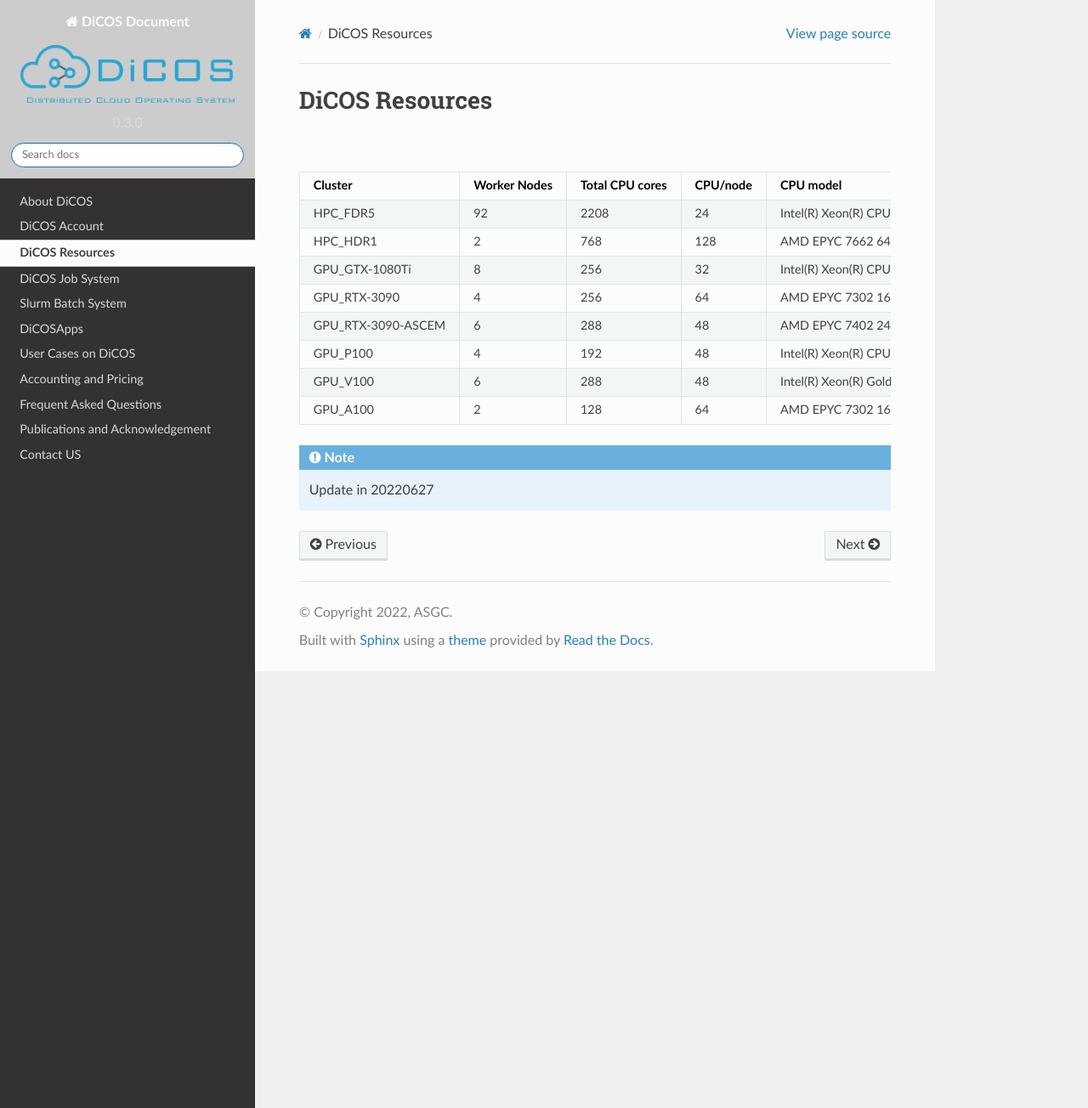
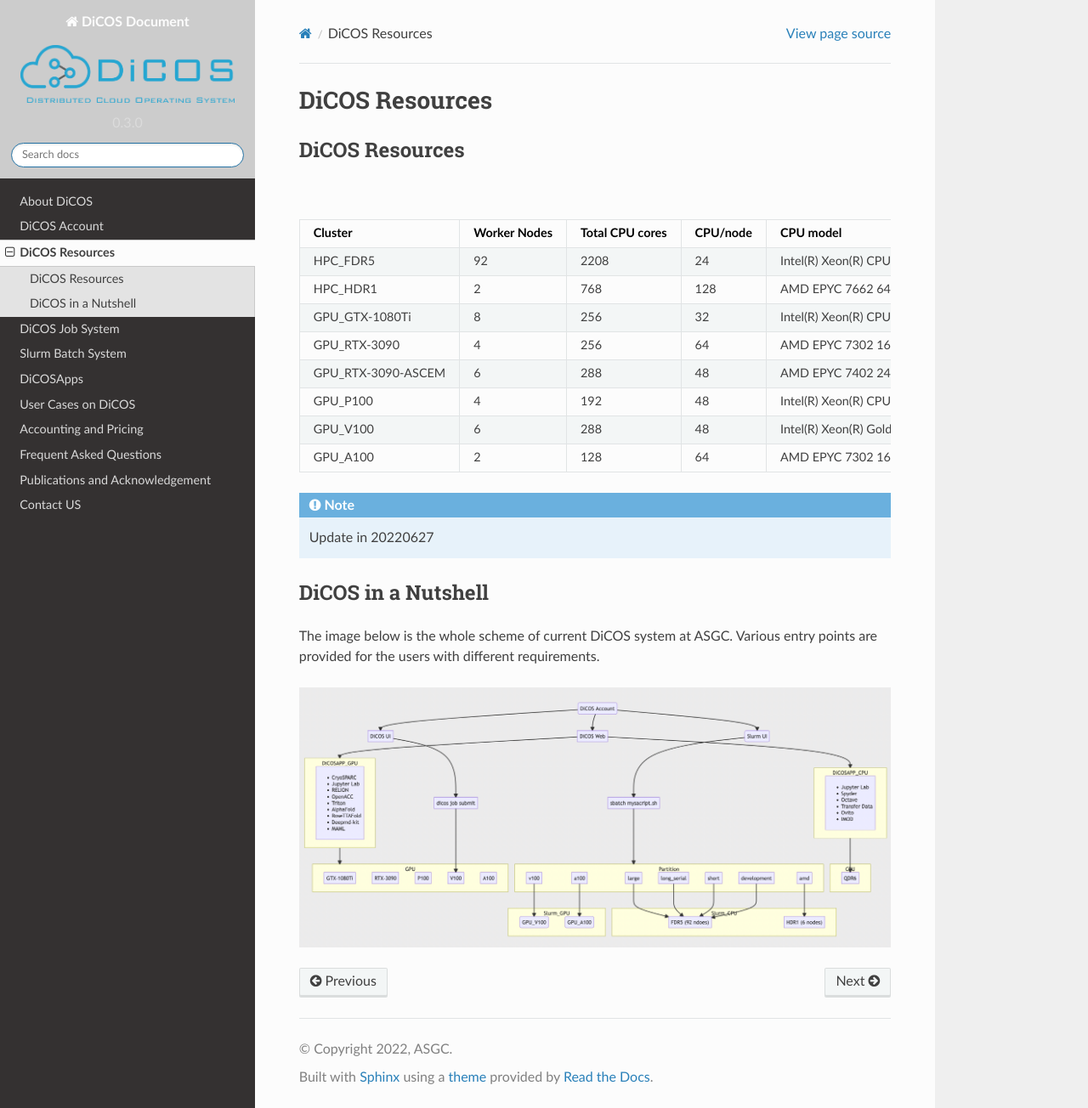
Before and after one commit to ASGCOPS/dicos_document, a Sphinx documentation site: the page built from docs/source/resource_list.rst, in a window 1280 px wide and 1304 px high. Shown: the whole window at 85% size. Built offline with Sphinx 7.4.7 and the Read the Docs theme 2.0.0, drawn with Linux system fonts in a browser that asks for light colours.

Commit message:
Edit resource_list.rst and about_dicos.rst

```diff
--- a/docs/source/about_dicos.rst
+++ b/docs/source/about_dicos.rst
@@ -5,9 +5,3 @@
 DiCOS is the operating system for the distributed Cloud environment, to provide scalable infrastructure, flexible platform as well as intelligent data and job tools for high performance scientific and generic computing purposes.
 
 In addition, together with the fanless rack system, DiCOS also serve as the building block of various levels of resource centers for the distributed Cloud.
-
-The image below is the whole scheme of current DiCOS system at ASGC. Various entry points are provided for the users with different requirements.
-
-.. image:: image/dicos_scheme.png
-   :width: 800
-   :alt: DiCOS System Scheme
--- a/docs/source/resource_list.rst
+++ b/docs/source/resource_list.rst
@@ -1,6 +1,10 @@
 *******************
 DiCOS Resources
 *******************
+
+===================
+DiCOS Resources
+===================
 
 .. list-table:: ASGC Resources
    :header-rows: 1
@@ -108,3 +112,13 @@
 .. note::
 
    Update in 20220627
+
+====================
+DiCOS in a Nutshell
+====================
+
+The image below is the whole scheme of current DiCOS system at ASGC. Various entry points are provided for the users with different requirements.
+
+.. image:: image/dicos_scheme.png
+   :width: 800
+   :alt: DiCOS System Scheme
```
